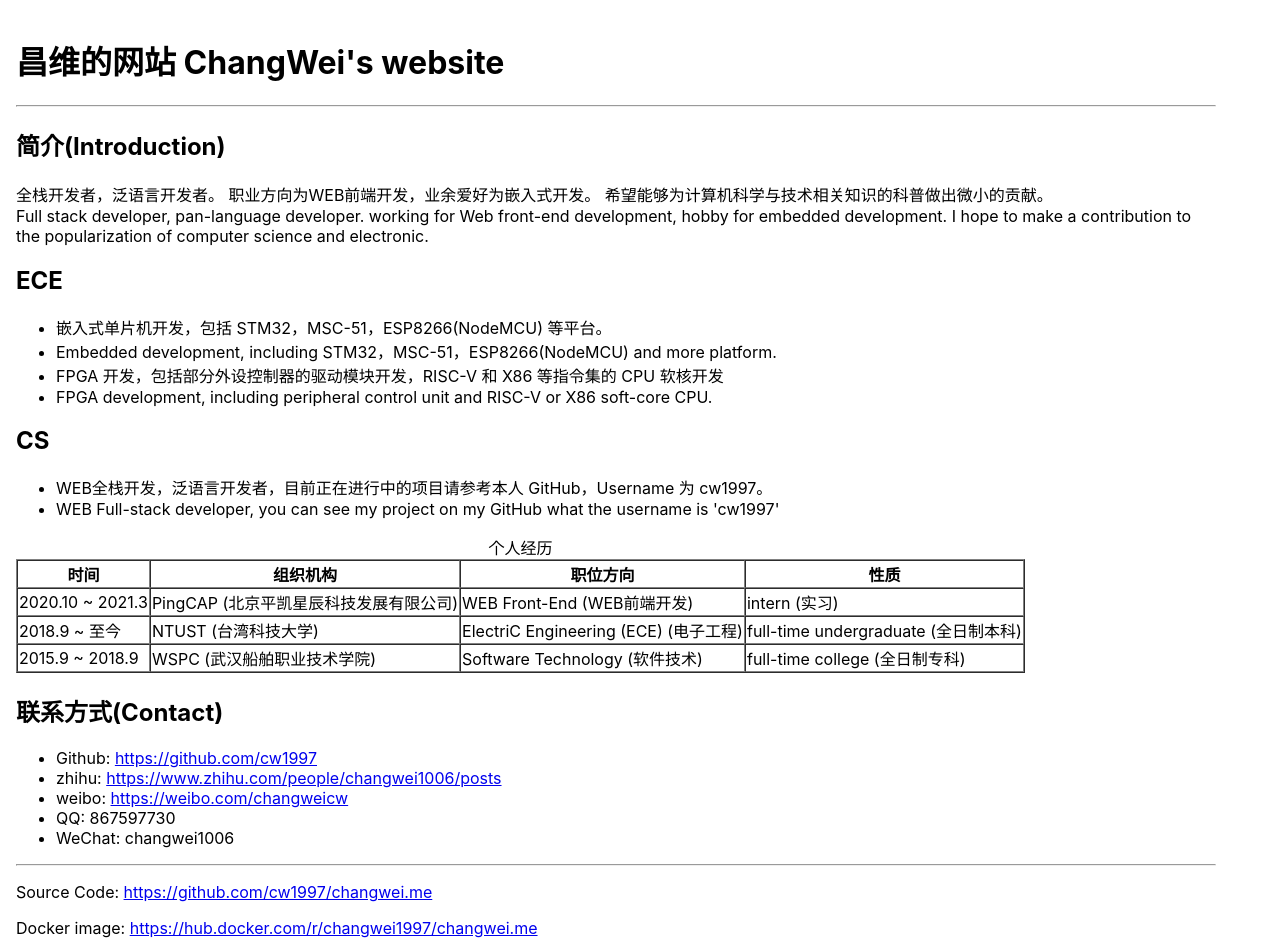
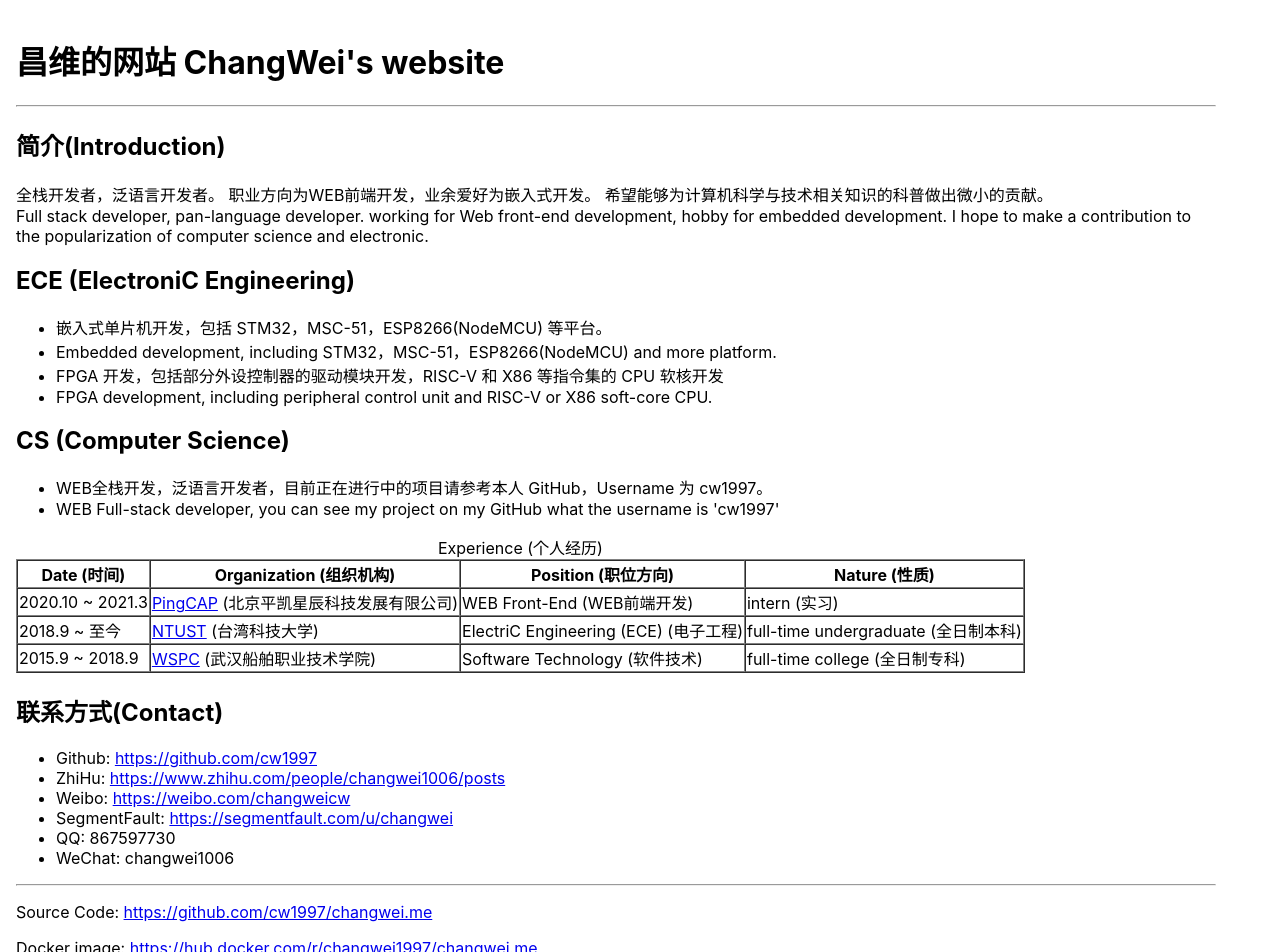
Before and after one commit to cw1997/changwei.me, a React app: page / in a window 1280 px wide. Shown: the top 952 px of the page. Built offline with nearby package versions, Linux system fonts and the light colour scheme.

Commit message:
update Home page: add English description on Experience section. add copyright and last update datetime on footer.

```diff
--- a/src/pages/Home/Home.tsx
+++ b/src/pages/Home/Home.tsx
@@ -27,7 +27,7 @@ export default function Home(props: IPropsHome) {
         I hope to make a contribution to the popularization of computer science and electronic.
       </p>
       <p>
-        <h2>ECE</h2>
+        <h2>ECE (ElectroniC Engineering)</h2>
         <ul>
           <li>嵌入式单片机开发，包括 STM32，MSC-51，ESP8266(NodeMCU) 等平台。</li>
           <li>Embedded development, including STM32，MSC-51，ESP8266(NodeMCU) and more platform.</li>
@@ -36,7 +36,7 @@ export default function Home(props: IPropsHome) {
         </ul>
       </p>
       <p>
-        <h2>CS</h2>
+        <h2>CS (Computer Science)</h2>
         <ul>
           <li>WEB全栈开发，泛语言开发者，目前正在进行中的项目请参考本人 GitHub，Username 为 cw1997。</li>
           <li>WEB Full-stack developer, you can see my project on my GitHub what the username is 'cw1997'</li>
@@ -44,19 +44,19 @@ export default function Home(props: IPropsHome) {
       </p>
       <p>
         <table border="1" cellspacing="0">
-          <caption>个人经历</caption>
+          <caption>Experience (个人经历)</caption>
           <thead>
             <tr>
-              <th>时间</th><th>组织机构</th><th>职位方向</th><th>性质</th>
+              <th>Date (时间)</th><th>Organization (组织机构)</th><th>Position (职位方向)</th><th>Nature (性质)</th>
             </tr>
             <tr>
-              <td>2020.10 ~ 2021.3</td><td>PingCAP (北京平凯星辰科技发展有限公司)</td><td>WEB Front-End (WEB前端开发)</td><td>intern (实习)</td>
+              <td>2020.10 ~ 2021.3</td><td><a href="https://pingcap.com">PingCAP</a> (北京平凯星辰科技发展有限公司)</td><td>WEB Front-End (WEB前端开发)</td><td>intern (实习)</td>
             </tr>
             <tr>
-              <td>2018.9 ~ 至今</td><td>NTUST (台湾科技大学)</td><td>ElectriC Engineering (ECE) (电子工程)</td><td>full-time undergraduate (全日制本科)</td>
+              <td>2018.9 ~ 至今</td><td><a href="https://www.ntust.edu.tw/">NTUST</a> (台湾科技大学)</td><td>ElectriC Engineering (ECE) (电子工程)</td><td>full-time undergraduate (全日制本科)</td>
             </tr>
             <tr>
-              <td>2015.9 ~ 2018.9</td><td>WSPC (武汉船舶职业技术学院)</td><td>Software Technology (软件技术)</td><td>full-time college (全日制专科)</td>
+              <td>2015.9 ~ 2018.9</td><td><a href="http://www.wspc.edu.cn/">WSPC</a> (武汉船舶职业技术学院)</td><td>Software Technology (软件技术)</td><td>full-time college (全日制专科)</td>
             </tr>
           </thead>
         </table>
@@ -65,8 +65,10 @@ export default function Home(props: IPropsHome) {
         <h2>联系方式(Contact)</h2>
         <ul>
           <li>Github: <a href="https://github.com/cw1997">https://github.com/cw1997</a></li>
-          <li>zhihu: <a href="https://www.zhihu.com/people/changwei1006/posts">https://www.zhihu.com/people/changwei1006/posts</a></li>
-          <li>weibo: <a href="https://weibo.com/changweicw">https://weibo.com/changweicw</a></li>
+          <li>ZhiHu: <a href="https://www.zhihu.com/people/changwei1006/posts">https://www.zhihu.com/people/changwei1006/posts</a></li>
+          <li>Weibo: <a href="https://weibo.com/changweicw">https://weibo.com/changweicw</a></li>
+          <li>SegmentFault: <a href="https://segmentfault.com/u/changwei">https://segmentfault.com/u/changwei</a></li>
+
           <li>QQ: 867597730</li>
           <li>WeChat: changwei1006</li>
         </ul>
@@ -81,6 +83,9 @@ export default function Home(props: IPropsHome) {
         </p>
         <p>
           Powered by React.js, SSR by React-DOM-Server & koa2, running at CentOS with Docker.
+        </p>
+        <p>
+          Copyright 2020 - 2021 cw1997. Last Update DateTime: Fri Apr 09 2021 18:32:19 GMT+0800 (中国标准时间)
         </p>
       </footer>
     </div>
```
